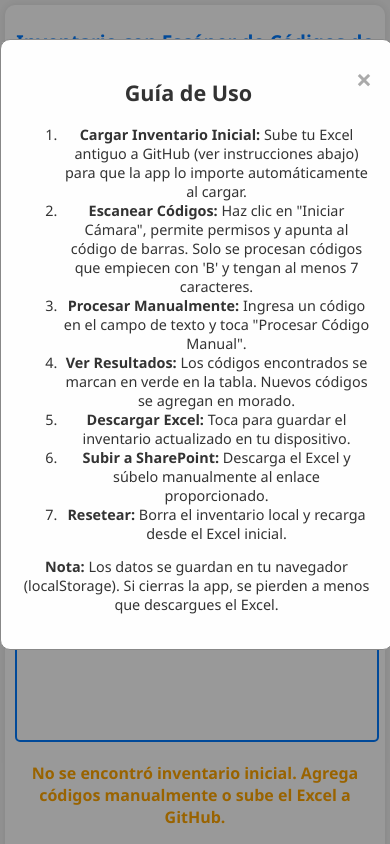
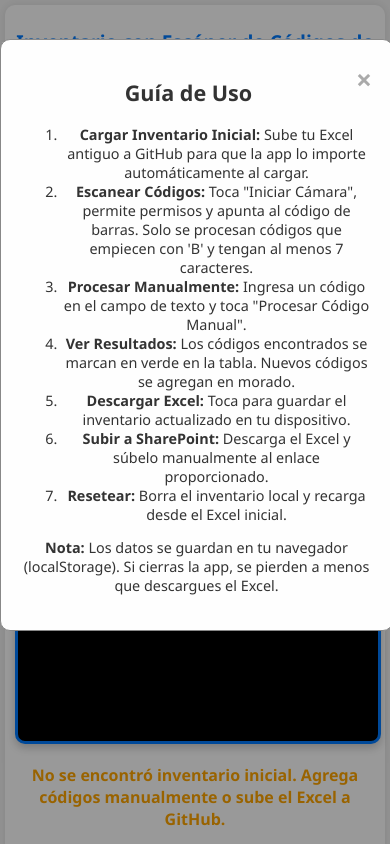
Before and after one commit to danielbenjumea1-png/inventario-ucc, a plain HTML site: page index.html in a window 390 px wide. Both pictures are taken after a click on the button "Guía de Uso". Shown: the top 844 px of the page. Drawn offline with Linux system fonts and the light colour scheme; no server answers.

Commit message:
Update index.html

```diff
--- a/index.html
+++ b/index.html
@@ -2,22 +2,45 @@
 <html lang="es">
 <head>
     <meta charset="UTF-8">
-    <meta name="viewport" content="width=device-width, initial-scale=1.0, user-scalable=no"> <!-- Agregado user-scalable=no para evitar zoom accidental -->
+    <meta name="viewport" content="width=device-width, initial-scale=1.0, user-scalable=no">
     <title>Inventario con Escáner de Códigos</title>
     <style>
         body { font-family: 'Segoe UI', Tahoma, Geneva, Verdana, sans-serif; margin: 0; padding: 10px; background-color: #f4f4f4; color: #333; text-align: center; }
         .container { max-width: 800px; margin: 0 auto; background: white; padding: 15px; border-radius: 10px; box-shadow: 0 0 10px rgba(0,0,0,0.1); }
-        h1 { color: #007bff; font-size: 1.5em; } /* Más pequeño en móvil */
-        #interactive { width: 100%; max-width: 640px; height: 480px; border: 2px solid #007bff; border-radius: 5px; margin: 20px auto; display: block; }
+        h1 { color: #007bff; font-size: 1.5em; }
+
+        /* Marco para la cámara: Contenedor fijo con borde y sombra */
+        .camara-container {
+            position: relative;
+            width: 100%;
+            max-width: 640px;
+            height: 480px;
+            margin: 20px auto;
+            border: 3px solid #007bff;
+            border-radius: 10px;
+            box-shadow: 0 4px 8px rgba(0,0,0,0.2);
+            overflow: hidden; /* Evita desbordes */
+            background: #000; /* Fondo negro para simular visor */
+        }
+        #interactive {
+            width: 100%;
+            height: 100%;
+            display: block;
+            object-fit: cover; /* Ajusta el video sin distorsión */
+        }
+        .camara-activa {
+            position: absolute; top: 10px; left: 10px; background: rgba(0,255,0,0.8); color: white; padding: 5px 10px; border-radius: 5px; font-size: 12px; display: none;
+        } /* Indicador cuando la cámara está activa */
+
         .verde { background-color: #d4edda; color: #155724; }
         .morado { background-color: #e2e3e5; color: #383d41; }
-        table { border-collapse: collapse; width: 100%; margin-top: 20px; font-size: 0.9em; } /* Fuente más pequeña para móviles */
+        table { border-collapse: collapse; width: 100%; margin-top: 20px; font-size: 0.9em; }
         th, td { border: 1px solid #ddd; padding: 8px; text-align: left; }
         th { background-color: #007bff; color: white; }
-        button { margin: 8px; padding: 15px 25px; background-color: #007bff; color: white; border: none; border-radius: 5px; cursor: pointer; font-size: 16px; min-height: 48px; transition: background 0.3s; } /* Altura mínima para touch */
-        button:hover, button:active { background-color: #0056b3; } /* Activo para touch */
+        button { margin: 8px; padding: 15px 25px; background-color: #007bff; color: white; border: none; border-radius: 5px; cursor: pointer; font-size: 16px; min-height: 48px; transition: background 0.3s; }
+        button:hover, button:active { background-color: #0056b3; }
         button:disabled { background-color: #ccc; cursor: not-allowed; }
-        input { padding: 12px; width: 90%; max-width: 300px; border: 1px solid #ccc; border-radius: 5px; margin: 10px; font-size: 16px; } /* Más grande para touch */
+        input { padding: 12px; width: 90%; max-width: 300px; border: 1px solid #ccc; border-radius: 5px; margin: 10px; font-size: 16px; }
         #result { margin: 20px 0; font-weight: bold; font-size: 1em; }
         .description { background: #e9ecef; padding: 10px; border-radius: 5px; margin-bottom: 20px; font-size: 0.9em; }
         .modal { display: none; position: fixed; z-index: 1; left: 0; top: 0; width: 100%; height: 100%; overflow: auto; background-color: rgba(0,0,0,0.4); }
@@ -25,16 +48,16 @@
         .close { color: #aaa; float: right; font-size: 28px; font-weight: bold; cursor: pointer; }
         .close:hover, .close:active { color: black; }
 
-        /* Media queries para móviles */
+        /* Media queries para móviles: Marco más pequeño */
         @media (max-width: 768px) {
             body { padding: 5px; }
             .container { padding: 10px; }
             h1 { font-size: 1.2em; }
-            button { padding: 12px 20px; font-size: 14px; min-height: 44px; } /* Aún más pequeño pero touch-friendly */
+            .camara-container { max-width: 100%; height: 300px; } /* Más compacto en móvil */
+            button { padding: 12px 20px; font-size: 14px; min-height: 44px; }
             input { width: 95%; font-size: 14px; }
             table { font-size: 0.8em; }
             th, td { padding: 6px; }
-            #interactive { height: 300px; } /* Más pequeño para móviles */
         }
     </style>
     <!-- Librerías externas -->
@@ -49,8 +72,11 @@
             <p>Esta aplicación te permite escanear códigos de barras (que empiecen con 'B') usando la cámara de tu dispositivo. Verifica si el código existe en tu inventario cargado desde Excel, lo marca como "encontrado" (verde) y actualiza la tabla. Puedes ingresar códigos manualmente, descargar el inventario actualizado o subirlo a SharePoint. Ideal para inventarios rápidos y precisos.</p>
         </div>
         <button id="guiaBtn">Guía de Uso</button>
-        <button id="iniciarCamaraBtn">Iniciar Cámara</button> <!-- Nuevo botón para móvil -->
-        <div id="interactive"></div>
+        <button id="iniciarCamaraBtn">Iniciar Cámara</button>
+        <div class="camara-container">
+            <div id="interactive"></div>
+            <div id="camaraIndicador" class="camara-activa">Cámara Activa</div>
+        </div>
         <div id="result"></div>
         <input type="text" id="codigoManual" placeholder="Ingresa código manualmente (ej. B123456)">
         <br>
@@ -72,8 +98,8 @@
             <span class="close" id="closeGuia">&times;</span>
             <h2>Guía de Uso</h2>
             <ol>
-                <li><strong>Cargar Inventario Inicial:</strong> Sube tu Excel antiguo a GitHub (ver instrucciones abajo) para que la app lo importe automáticamente al cargar.</li>
-                <li><strong>Escanear Códigos:</strong> Haz clic en "Iniciar Cámara", permite permisos y apunta al código de barras. Solo se procesan códigos que empiecen con 'B' y tengan al menos 7 caracteres.</li>
+                <li><strong>Cargar Inventario Inicial:</strong> Sube tu Excel antiguo a GitHub para que la app lo importe automáticamente al cargar.</li>
+                <li><strong>Escanear Códigos:</strong> Toca "Iniciar Cámara", permite permisos y apunta al código de barras. Solo se procesan códigos que empiecen con 'B' y tengan al menos 7 caracteres.</li>
                 <li><strong>Procesar Manualmente:</strong> Ingresa un código en el campo de texto y toca "Procesar Código Manual".</li>
                 <li><strong>Ver Resultados:</strong> Los códigos encontrados se marcan en verde en la tabla. Nuevos códigos se agregan en morado.</li>
                 <li><strong>Descargar Excel:</strong> Toca para guardar el inventario actualizado en tu dispositivo.</li>
```
